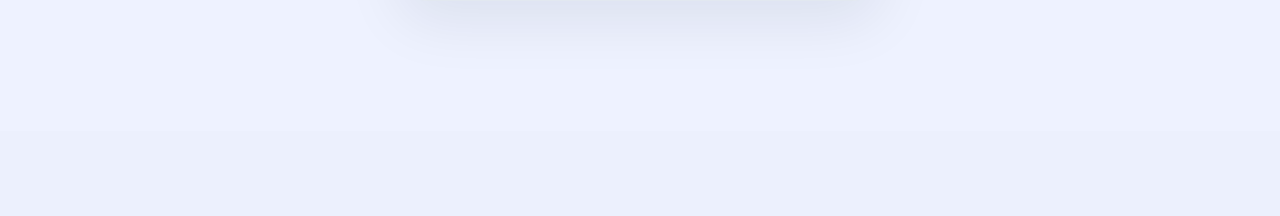
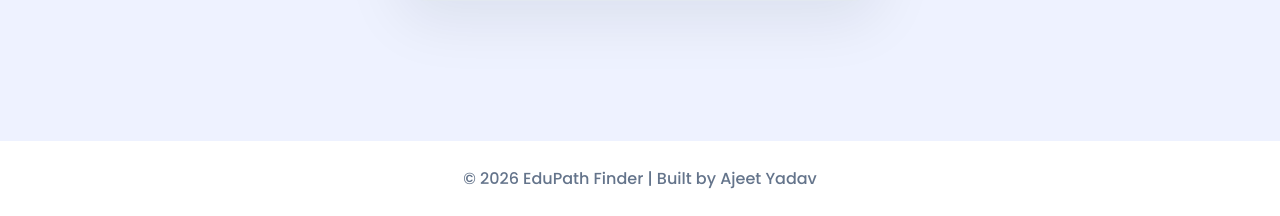
Before and after one commit to Ajeetyadav4583/EduPath-Finder, a Flask app: page /contact in a window 1280 px wide. Shown: the part 669-885 px from the top of the page. Before the commit the page ends 670 px from the top, so only its background shows below. Run offline with Flask 3, Linux system fonts and the light colour scheme.

```diff
--- a/static/script.js
+++ b/static/script.js
@@ -46,3 +46,24 @@ document.addEventListener("DOMContentLoaded", () => {
     });
 
 });
+const forms =
+document.querySelectorAll("form");
+
+forms.forEach(form => {
+
+    form.addEventListener("submit", () => {
+
+        const button =
+        form.querySelector("button");
+
+        if(button){
+
+            button.innerHTML =
+            "Loading...";
+
+            button.disabled = true;
+        }
+
+    });
+
+});
--- a/static/style.css
+++ b/static/style.css
@@ -998,3 +998,26 @@ main{
         grid-template-columns:1fr;
     }
 }
+footer{
+    text-align:center;
+    padding:25px;
+    color:#64748b;
+    margin-top:40px;
+    background:white;
+    font-size:16px;
+    font-weight:500;
+}
+main{
+    min-height:auto !important;
+}
+
+footer{
+    display:block;
+    text-align:center;
+    padding:25px;
+    color:#64748b;
+    background:white;
+    font-size:16px;
+    font-weight:500;
+    margin-top:40px;
+}
--- a/templates/base.html
+++ b/templates/base.html
@@ -2,6 +2,7 @@
 <html lang="en">
 
 <head>
+
     <meta charset="UTF-8">
 
     <meta name="viewport"
@@ -14,6 +15,7 @@
 
     <link rel="stylesheet"
           href="https://cdnjs.cloudflare.com/ajax/libs/font-awesome/6.5.2/css/all.min.css">
+
 </head>
 
 <body>
@@ -96,9 +98,19 @@
     </nav>
 
     <main>
+
         {% block content %}
         {% endblock %}
+
     </main>
+
+    <footer>
+
+        <p>
+            © 2026 EduPath Finder | Built by Ajeet Yadav
+        </p>
+
+    </footer>
 
     <script src="{{ url_for('static', filename='script.js') }}"></script>
 
```
